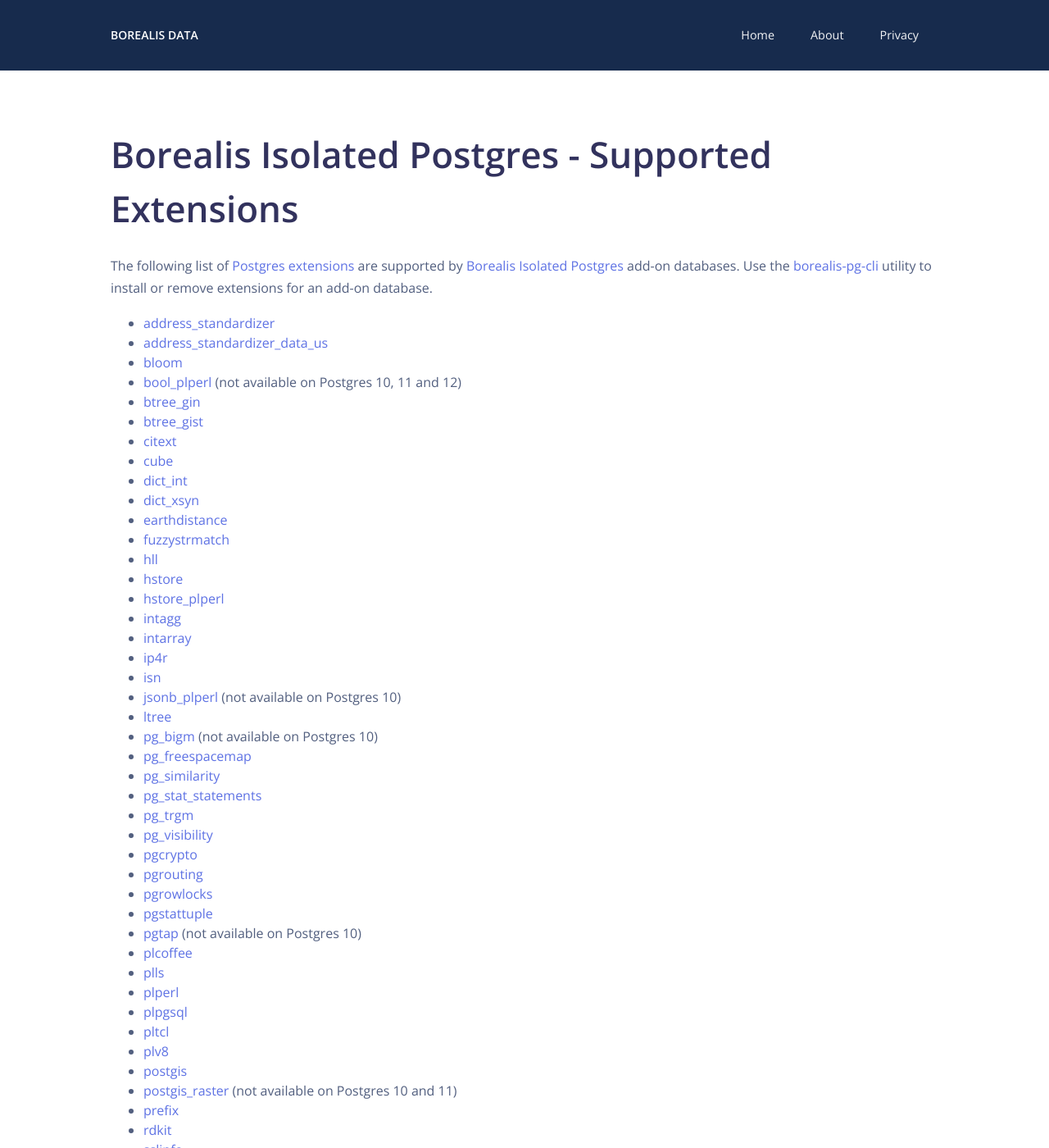
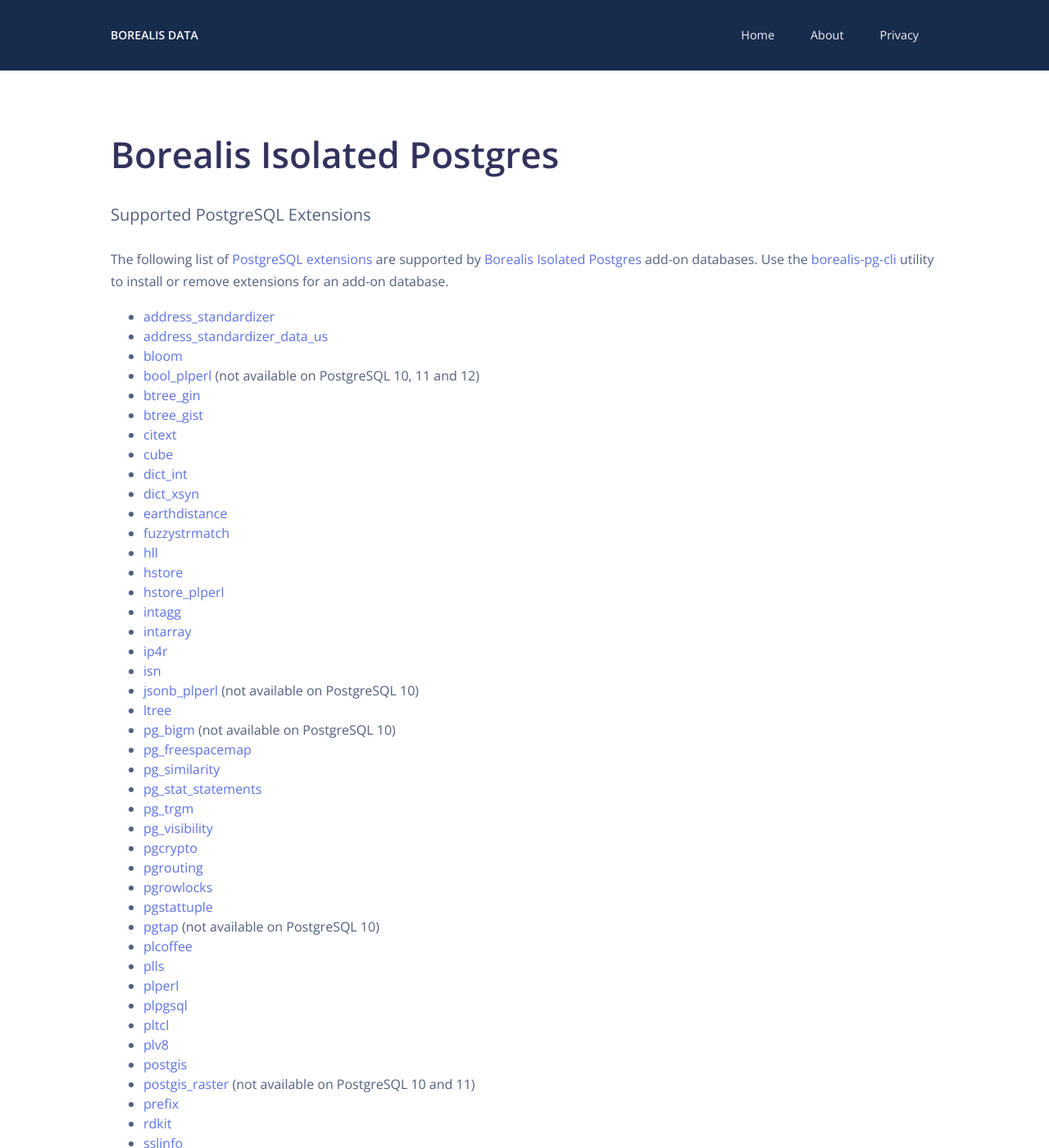
Before and after one commit to OldSneerJaw/borealis-data-www, a Jekyll site: the page built from _pages/pg-extensions-support.md, in a window 1280 px wide and 1400 px high. Shown: the whole window at 82% size. Built offline with Jekyll 4.4.1, drawn with Linux system fonts in a browser that asks for light colours; nearby versions of some CDN libraries.

Commit message:
Tweak PG add-on page contents
Some simple tweaks to the contents of the PostgreSQL extension list and add-on management pages.

```diff
--- a/_pages/pg-extensions-support.md
+++ b/_pages/pg-extensions-support.md
@@ -1,14 +1,15 @@
 ---
-title: Borealis Isolated Postgres - Supported Extensions
+title: Borealis Isolated Postgres
+subtitle: Supported PostgreSQL Extensions
 description: Supported PostgreSQL extensions for the Borealis Isolated Postgres add-on
 ---
 
-The following list of [Postgres extensions](https://www.postgresql.org/docs/10/extend-how.html) are supported by [Borealis Isolated Postgres](https://elements.heroku.com/addons/borealis-pg) add-on databases. Use the [borealis-pg-cli](https://www.npmjs.com/package/borealis-pg-cli) utility to install or remove extensions for an add-on database.
+The following list of [PostgreSQL extensions](https://www.postgresql.org/docs/10/extend-how.html) are supported by [Borealis Isolated Postgres](https://elements.heroku.com/addons/borealis-pg) add-on databases. Use the [borealis-pg-cli](https://www.npmjs.com/package/borealis-pg-cli) utility to install or remove extensions for an add-on database.
 
 - [address_standardizer](https://postgis.net/docs/manual-3.0/Address_Standardizer.html)
 - [address_standardizer_data_us](https://postgis.net/docs/manual-3.0/Address_Standardizer.html)
 - [bloom](https://www.postgresql.org/docs/13/bloom.html)
-- [bool_plperl](https://www.postgresql.org/docs/13/plperl-funcs.html) (not available on Postgres 10, 11 and 12)
+- [bool_plperl](https://www.postgresql.org/docs/13/plperl-funcs.html) (not available on PostgreSQL 10, 11 and 12)
 - [btree_gin](https://www.postgresql.org/docs/13/btree-gin.html)
 - [btree_gist](https://www.postgresql.org/docs/13/btree-gist.html)
 - [citext](https://www.postgresql.org/docs/13/citext.html)
@@ -24,9 +25,9 @@
 - [intarray](https://www.postgresql.org/docs/13/intarray.html)
 - [ip4r](https://github.com/RhodiumToad/ip4r)
 - [isn](https://www.postgresql.org/docs/13/isn.html)
-- [jsonb_plperl](https://www.postgresql.org/docs/13/datatype-json.html#id-1.5.7.22.19) (not available on Postgres 10)
+- [jsonb_plperl](https://www.postgresql.org/docs/13/datatype-json.html#id-1.5.7.22.19) (not available on PostgreSQL 10)
 - [ltree](https://www.postgresql.org/docs/13/ltree.html)
-- [pg_bigm](https://pgbigm.osdn.jp/pg_bigm_en-1-2.html) (not available on Postgres 10)
+- [pg_bigm](https://pgbigm.osdn.jp/pg_bigm_en-1-2.html) (not available on PostgreSQL 10)
 - [pg_freespacemap](https://www.postgresql.org/docs/13/pgfreespacemap.html)
 - [pg_similarity](https://github.com/eulerto/pg_similarity)
 - [pg_stat_statements](https://www.postgresql.org/docs/13/pgstatstatements.html)
@@ -36,7 +37,7 @@
 - [pgrouting](https://docs.pgrouting.org/3.1/en/index.html)
 - [pgrowlocks](https://www.postgresql.org/docs/13/pgrowlocks.html)
 - [pgstattuple](https://www.postgresql.org/docs/13/pgstattuple.html)
-- [pgtap](https://pgtap.org/) (not available on Postgres 10)
+- [pgtap](https://pgtap.org/) (not available on PostgreSQL 10)
 - [plcoffee](https://github.com/plv8/plv8/blob/v2.3.15/doc/plv8.md#coffeescript-example)
 - [plls](https://github.com/plv8/plv8/blob/v2.3.15/doc/plv8.md#livescript-example)
 - [plperl](https://www.postgresql.org/docs/13/plperl.html)
@@ -44,7 +45,7 @@
 - [pltcl](https://www.postgresql.org/docs/13/pltcl.html)
 - [plv8](https://github.com/plv8/plv8)
 - [postgis](https://www.postgis.net/docs/manual-3.0/)
-- [postgis_raster](https://www.postgis.net/docs/manual-3.0/using_raster_dataman.html) (not available on Postgres 10 and 11)
+- [postgis_raster](https://www.postgis.net/docs/manual-3.0/using_raster_dataman.html) (not available on PostgreSQL 10 and 11)
 - [prefix](https://github.com/dimitri/prefix)
 - [rdkit](https://www.rdkit.org/docs/Cartridge.html)
 - [sslinfo](https://www.postgresql.org/docs/13/sslinfo.html)
```
Also changed, not shown: _pages/pg-addon-management.md (+3 -3 lines).
